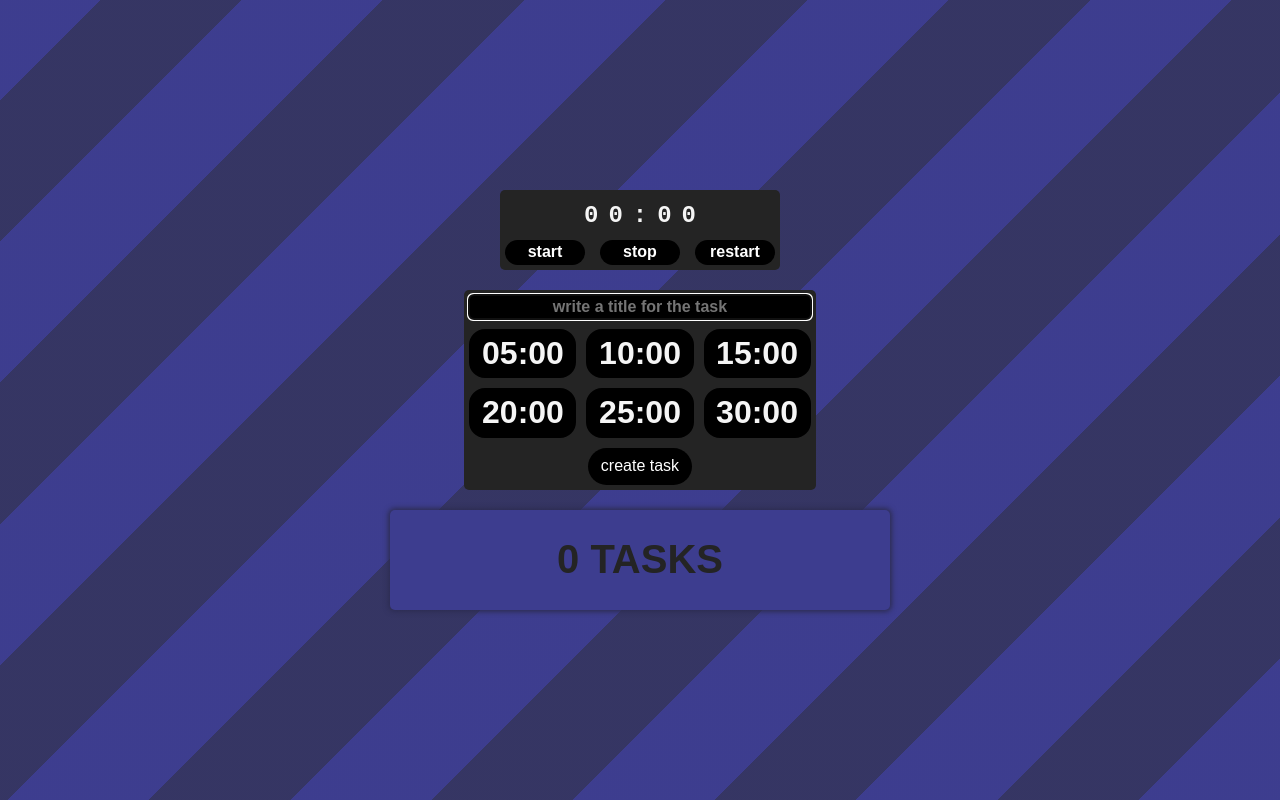
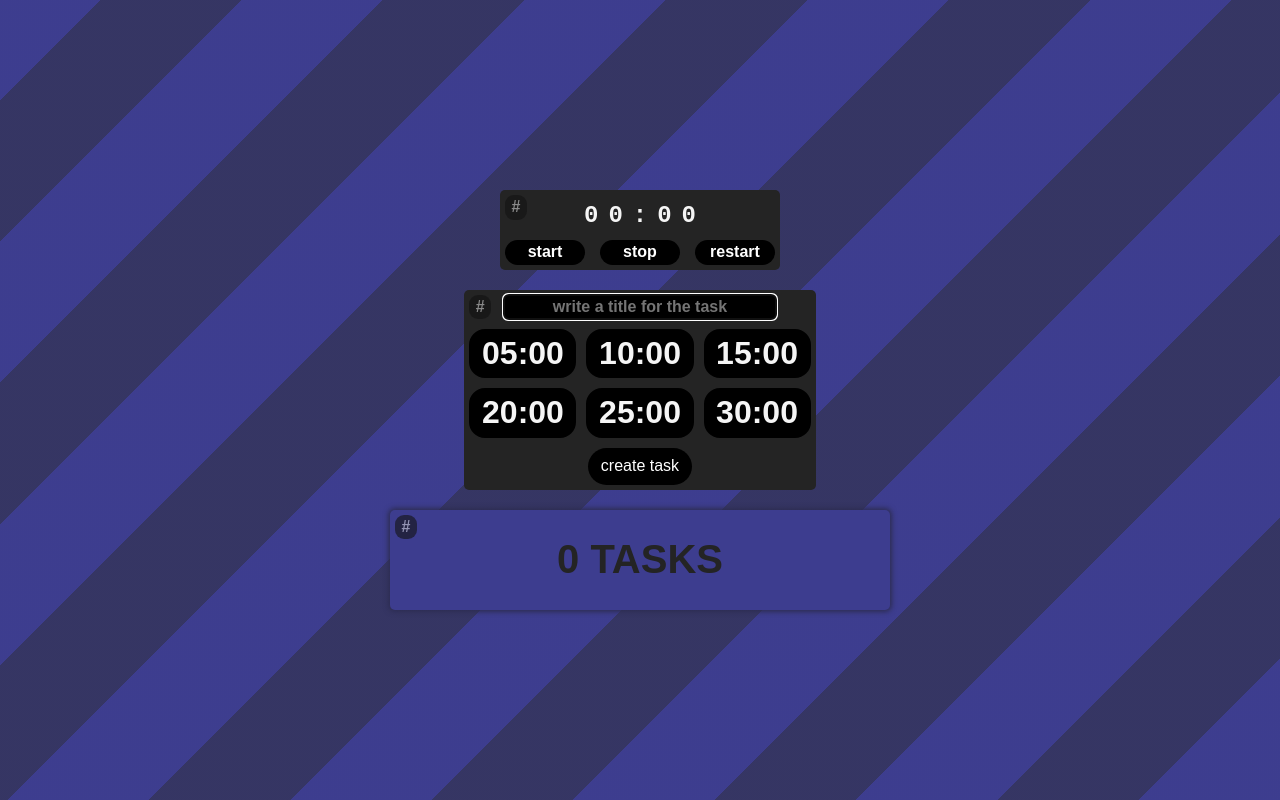
Before and after one commit to CrgioYalux/study.pomodoro, a React (Create React App) app: page / in a window 1280 px wide. Built offline with nearby package versions, Linux system fonts and the light colour scheme.

Commit message:
feat: make the component draggable

```diff
--- a/src/components/App/App.scss
+++ b/src/components/App/App.scss
@@ -8,7 +8,7 @@
 	box-sizing: border-box;
 }
 
-.App-container {
+.Background-container {
 	min-height: 100vh;
 	background-image: repeating-linear-gradient(
 		-45deg,
--- a/src/components/App/index.tsx
+++ b/src/components/App/index.tsx
@@ -4,17 +4,18 @@
 import { TasksUtilProvider } from '../../providers/TasksUtil';
 import { CreateTask } from '../CreateTask';
 import { Dashboard } from '../Dashboard';
+import { DragDropProvider } from '../../providers/DragDrop';
 
 export const App = () => {
 	return (
-		<div className="App-container">
-			<TimerUtilProvider>
+		<TimerUtilProvider>
+			<DragDropProvider classNameBackground="Background-container">
 				<Timer />
 				<TasksUtilProvider>
 					<CreateTask />
 					<Dashboard />
 				</TasksUtilProvider>
-			</TimerUtilProvider>
-		</div>
+			</DragDropProvider>
+		</TimerUtilProvider>
 	);
 };
--- a/src/components/CreateTask/CreateTask.scss
+++ b/src/components/CreateTask/CreateTask.scss
@@ -1,4 +1,5 @@
 @import '../../sass/base';
+@import '../../sass/vars';
 
 .CreateTask-container {
 	display: flex;
@@ -11,7 +12,7 @@
 	border-radius: 5px;
 
 	.input-title {
-		width: 100%;
+		width: 80%;
 		border: 0;
 		border-radius: 5px;
 		font-size: 1rem;
--- a/src/components/CreateTask/index.tsx
+++ b/src/components/CreateTask/index.tsx
@@ -3,6 +3,7 @@
 import { Time } from '../../hooks/useTime/Time';
 import { timeOptions } from './utils';
 import { useTasksUtil } from '../../providers/TasksUtil';
+import { DraggableContainer } from '../DraggableContainer';
 
 export const CreateTask = () => {
 	const { createTask } = useTasksUtil();
@@ -28,6 +29,7 @@
 	};
 
 	return (
+		<DraggableContainer classNameGrabber="CreateTask-Grabber">
 			<form onSubmit={handleSubmit} className="CreateTask-container">
 				<input
 					type="text"
@@ -62,5 +64,6 @@
 					className="CreateTask-submit-button"
 				/>
 			</form>
+		</DraggableContainer>
 	);
 };
--- a/src/components/Dashboard/Dashboard.scss
+++ b/src/components/Dashboard/Dashboard.scss
@@ -1,6 +1,9 @@
 @import '../../sass/vars';
+@import '../../sass/base';
 
 .Dashboard-container {
+	position: relative;
+
 	display: flex;
 	flex-direction: column;
 	align-items: center;
--- a/src/components/Dashboard/index.tsx
+++ b/src/components/Dashboard/index.tsx
@@ -2,18 +2,20 @@
 import { DisplayTask } from '../DisplayTask';
 import { useTasksUtil } from '../../providers/TasksUtil';
 import { Task } from '../../hooks/useTasks/Task';
+import { DraggableContainer } from '../DraggableContainer';
+
 export const Dashboard = () => {
 	const { tasks } = useTasksUtil();
 
 	if (tasks.length === 0)
 		return (
-			<ul className="Dashboard-container">
-				<li className="Dashboard-notasks">0 tasks</li>
-			</ul>
+			<DraggableContainer classNameContainer="Dashboard-container">
+				<h3 className="Dashboard-notasks">0 tasks</h3>
+			</DraggableContainer>
 		);
 
 	return (
-		<ul className="Dashboard-container">
+		<DraggableContainer classNameContainer="Dashboard-container">
 			{tasks.map(({ id, title, period, duration }: Task) => (
 				<DisplayTask
 					key={id}
@@ -22,6 +24,6 @@
 					duration={duration}
 				/>
 			))}
-		</ul>
+		</DraggableContainer>
 	);
 };
--- a/src/components/Timer/Timer.scss
+++ b/src/components/Timer/Timer.scss
@@ -1,8 +1,8 @@
 @import '../../sass/base';
 
 .Timer-container {
+	position: relative;
 	border-radius: 5px;
-	width: max-content;
 	display: flex;
 	flex-direction: column;
 	align-items: center;
--- a/src/components/Timer/index.tsx
+++ b/src/components/Timer/index.tsx
@@ -1,12 +1,13 @@
 import './Timer.scss';
 import { useTimerUtil } from '../../providers/TimerUtil';
 import { formatTime } from '../../hooks/useTime/Time';
+import { DraggableContainer } from '../DraggableContainer';
 
 export const Timer = () => {
 	const { startTimer, stopTimer, restartTimer, time } = useTimerUtil();
 
 	return (
-		<div className="Timer-container">
+		<DraggableContainer classNameContainer="Timer-container">
 			<div className="Timer-show">
 				<strong>{formatTime(time)}</strong>
 			</div>
@@ -21,6 +22,6 @@
 					Restart
 				</button>
 			</div>
-		</div>
+		</DraggableContainer>
 	);
 };
```
Lines whose indentation alone changed are shown as unchanged.
